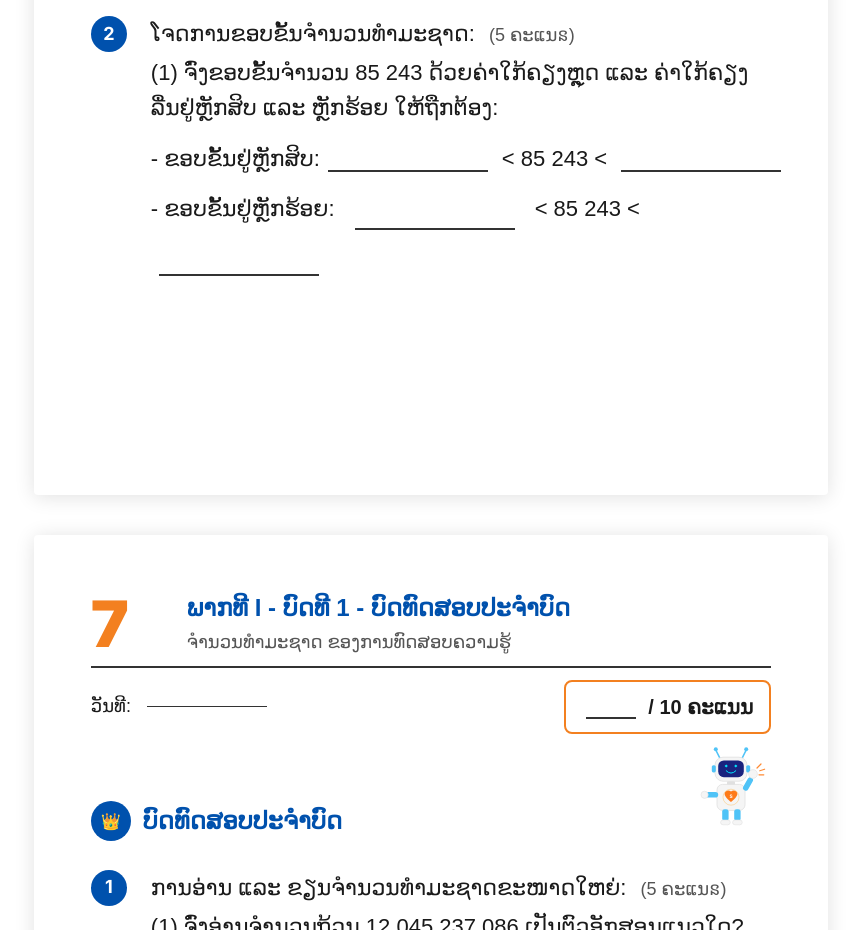
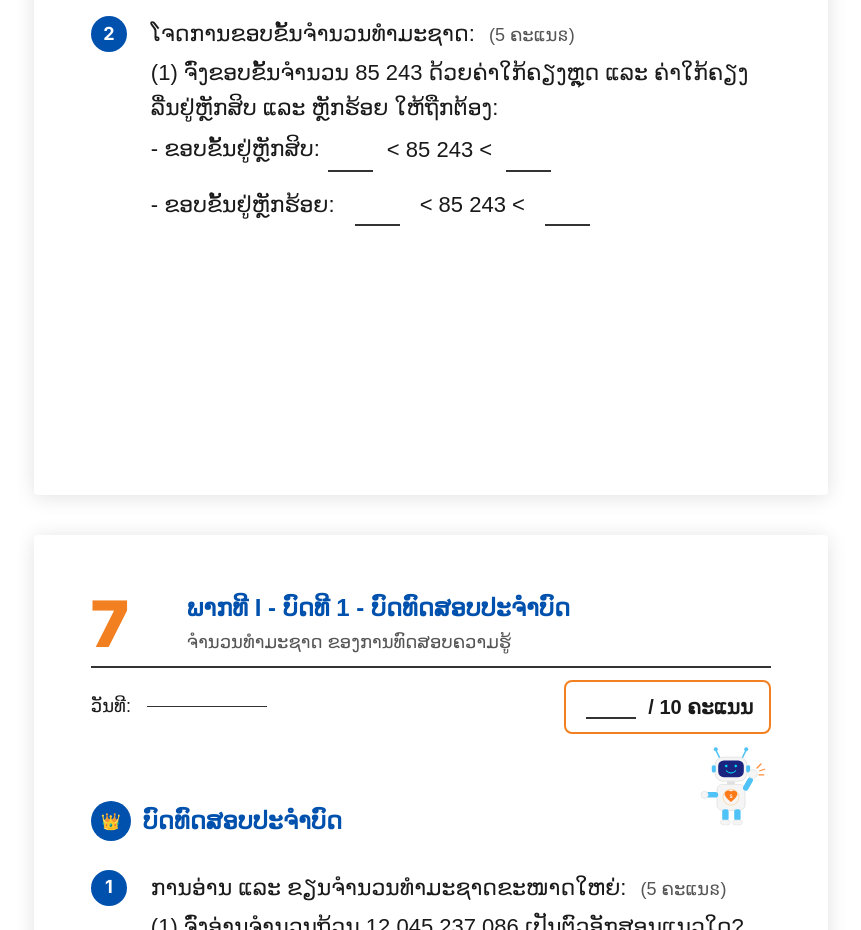
Before and after one commit to kokiyamagishi/MathDrillMaker, a Next.js app: page /secondary1 in a window 1280 px wide. Shown: the part 6480-7410 px from the top of the page, without its empty margins (229-1090 px from the left). Built offline with nearby package versions, Linux system fonts and the light colour scheme; a web font is replaced by a local one.

Commit message:
fix(secondary1): force single-row layout for Page 6 challenge problems

```diff
--- a/src/data/secondary1/unit1.tsx
+++ b/src/data/secondary1/unit1.tsx
@@ -251,17 +251,17 @@ export const unit1Data: UnitData = {
               {"(1) ຈົ່ງຂອບຂັ້ນຈຳນວນ "}<strong>{"85 243"}</strong>{" ດ້ວຍຄ່າໃກ້ຄຽງຫຼຸດ ແລະ ຄ່າໃກ້ຄຽງລື່ນຢູ່ຫຼັກສິບ ແລະ ຫຼັກຮ້ອຍ ໃຫ້ຖືກຕ້ອງ:"}
             </p>
             <div style={{ display: "flex", flexDirection: "column", gap: "12px", fontSize: "1.375rem" }}>
-              <div style={{ display: "flex", alignItems: "center", gap: "8px", flexWrap: "wrap" }}>
+              <div style={{ display: "flex", alignItems: "center", gap: "8px", flexWrap: "nowrap", whiteSpace: "nowrap" }}>
                 <span>{" - ຂອບຂັ້ນຢູ່ຫຼັກສິບ: "}</span>
-                <span className="answer-blank" style={{ display: "inline-block", width: "100px", height: "42px" }}></span>
+                <span className="answer-blank" style={{ display: "inline-block", minWidth: "45px", width: "45px", height: "42px", verticalAlign: "middle" }}></span>
                 <span>{" < "} 85 243 {" < "}</span>
-                <span className="answer-blank" style={{ display: "inline-block", width: "100px", height: "42px" }}></span>
+                <span className="answer-blank" style={{ display: "inline-block", minWidth: "45px", width: "45px", height: "42px", verticalAlign: "middle" }}></span>
               </div>
-              <div style={{ display: "flex", alignItems: "center", gap: "8px", flexWrap: "wrap" }}>
+              <div style={{ display: "flex", alignItems: "center", gap: "8px", flexWrap: "nowrap", whiteSpace: "nowrap" }}>
                 <span>{" - ຂອບຂັ້ນຢູ່ຫຼັກຮ້ອຍ: "}</span>
-                <span className="answer-blank" style={{ display: "inline-block", width: "100px", height: "42px" }}></span>
+                <span className="answer-blank" style={{ display: "inline-block", minWidth: "45px", width: "45px", height: "42px", verticalAlign: "middle" }}></span>
                 <span>{" < "} 85 243 {" < "}</span>
-                <span className="answer-blank" style={{ display: "inline-block", width: "100px", height: "42px" }}></span>
+                <span className="answer-blank" style={{ display: "inline-block", minWidth: "45px", width: "45px", height: "42px", verticalAlign: "middle" }}></span>
               </div>
             </div>
           </div>
```
